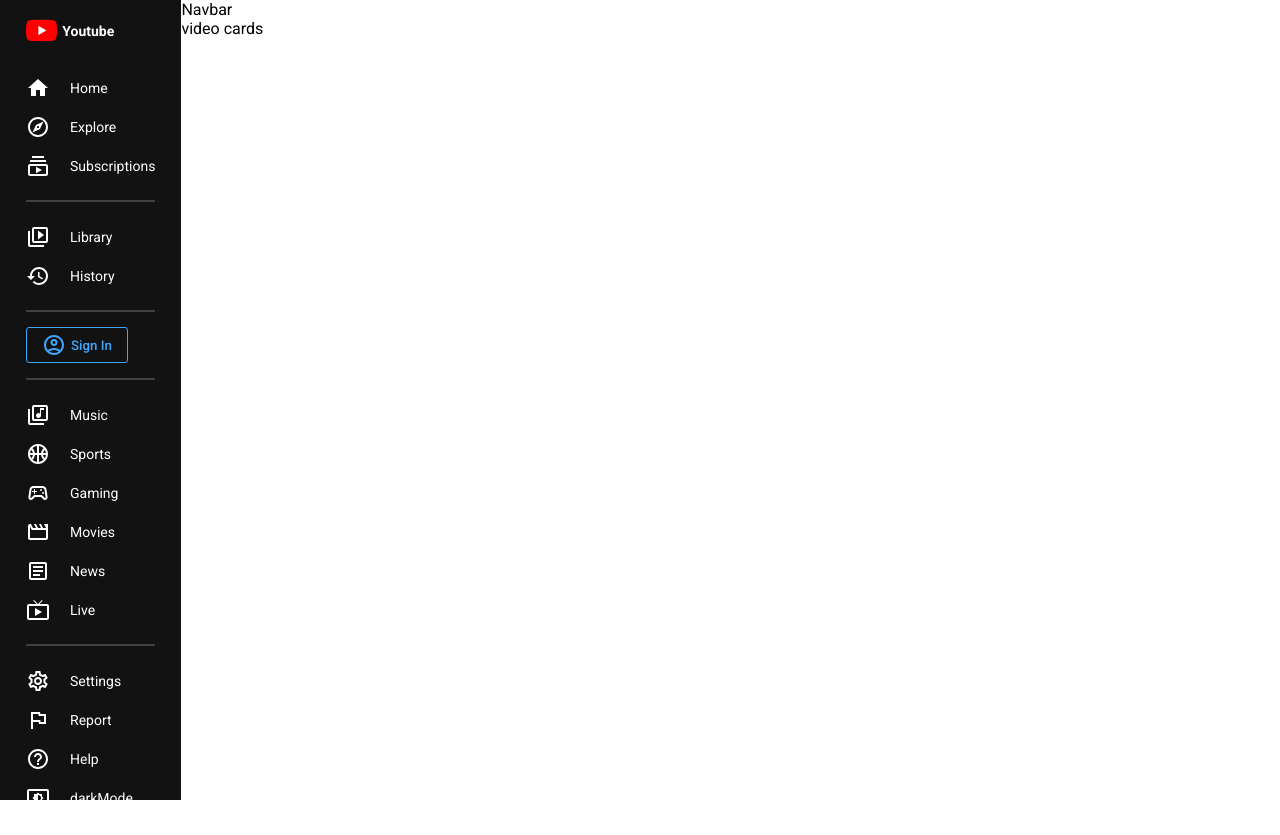
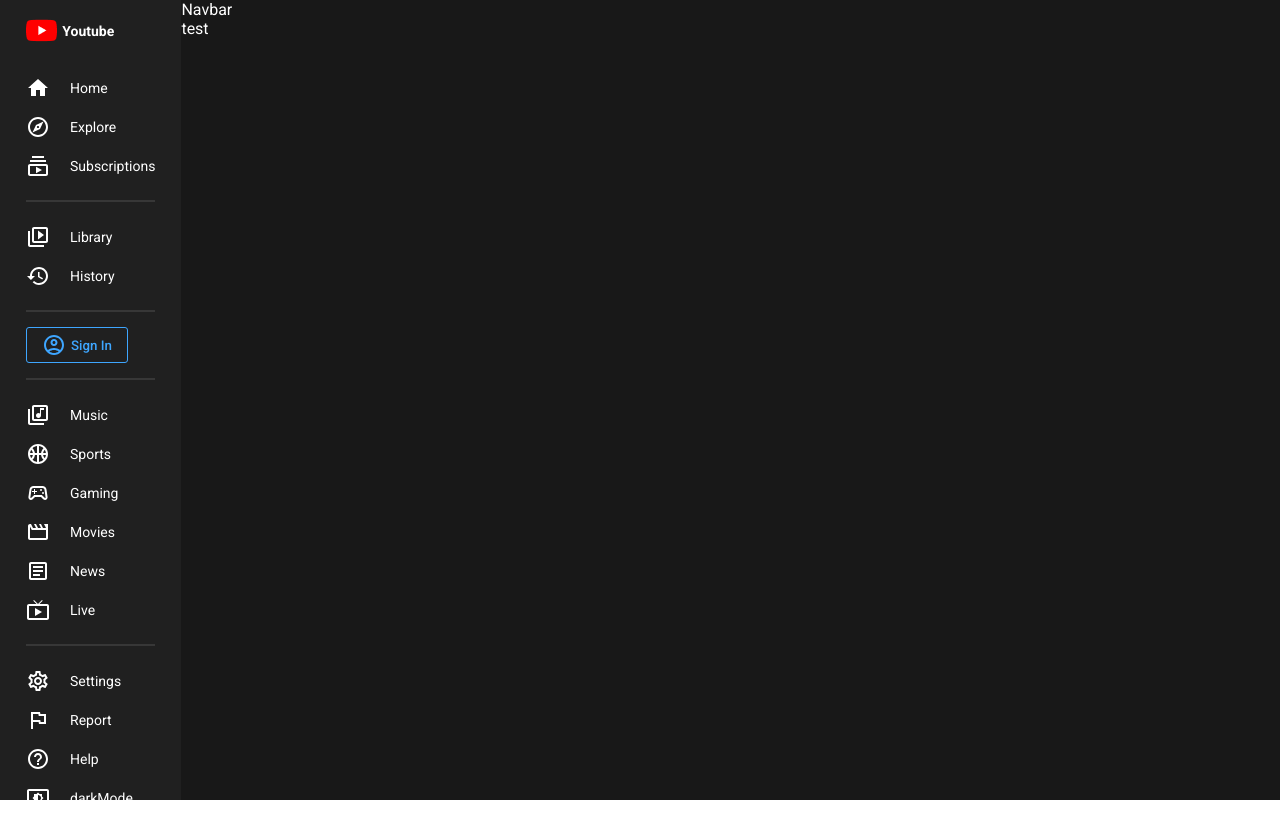
Before and after one commit to RitikSinha/youtube-react, a React (Create React App) app: page / in a window 1280 px wide. Built offline with nearby package versions, Linux system fonts and the light colour scheme.

Commit message:
implemented dark mode

```diff
--- a/src/App.js
+++ b/src/App.js
@@ -1,24 +1,34 @@
-import styled from "styled-components";
+import { useState } from "react";
+import styled, { ThemeProvider } from "styled-components";
 import { Menu } from "./components/Menu";
 import { Navbar } from "./components/Navbar";
+import { darkTheme, lightTheme } from "./utils/Theme";
 
 const Container = styled.div`
   display: flex;
 `;
 const Main = styled.div`
   flex: 7;
+  background-color: ${({ theme }) => theme.bg};
+  color: ${({ theme }) => theme.text};
 `;
 const Wrapper = styled.div``;
+const Card = styled.div``;
 
 function App() {
+  const [darkmode, setDarkmode] = useState(true);
   return (
-    <Container>
-      <Menu />
-      <Main>
-        <Navbar />
-        <Wrapper>video cards</Wrapper>
-      </Main>
-    </Container>
+    <ThemeProvider theme={darkmode ? darkTheme : lightTheme}>
+      <Container>
+        <Menu darkmode={darkmode} setDarkmode={setDarkmode} />
+        <Main>
+          <Navbar />
+          <Wrapper>
+            <Card>test</Card>
+          </Wrapper>
+        </Main>
+      </Container>
+    </ThemeProvider>
   );
 }
 
--- a/src/components/Menu.jsx
+++ b/src/components/Menu.jsx
@@ -21,8 +21,8 @@
 
 const Container = styled.div`
   flex: 1;
-  background-color: #121212;
-  color: #fff;
+  background-color: ${({ theme }) => theme.bgLighter};
+  color: ${({ theme }) => theme.text};
   font-size: 14px;
   position: sticky;
   top: 0;
@@ -52,7 +52,7 @@
 `;
 const Hr = styled.hr`
   margin: 15px 0px;
-  border: 0.5px solid #414141;
+  border: 0.5px solid ${({ theme }) => theme.soft};
 `;
 const Login = styled.div``;
 const Button = styled.button`
@@ -72,10 +72,10 @@
 const Title = styled.h2`
   font-size: 14px;
   font-weight: 500;
-  color: #aaaaaa;
+  color: ${({ theme }) => theme.textSoft};
   margin-bottom: 20px;
 `;
-export const Menu = () => {
+export const Menu = ({ darkmode, setDarkmode }) => {
   return (
     <Container>
       <Wrapper>
@@ -150,7 +150,7 @@
           <HelpOutlineOutlinedIcon />
           Help
         </Item>
-        <Item>
+        <Item onClick={() => setDarkmode(!darkmode)}>
           <SettingsBrightnessOutlinedIcon />
           darkMode
         </Item>
--- /dev/null
+++ b/src/utils/Theme.js
@@ -0,0 +1,14 @@
+export const darkTheme = {
+  bg: "#181818",
+  bgLighter: "#202020",
+  text: "white",
+  textSoft: "#aaaaaa",
+  soft: "#373737",
+};
+export const lightTheme = {
+  bg: "#f9f9f9",
+  bgLighter: "white",
+  text: "black",
+  textSoft: "#606060",
+  soft: "#f5f5f5",
+};
```
